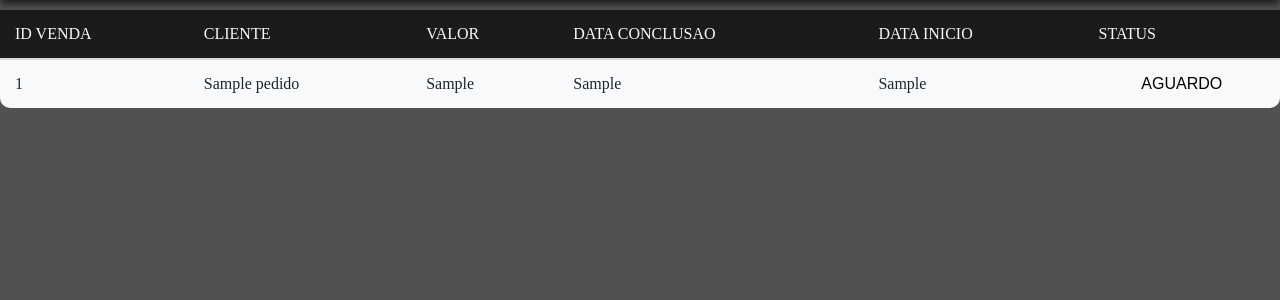
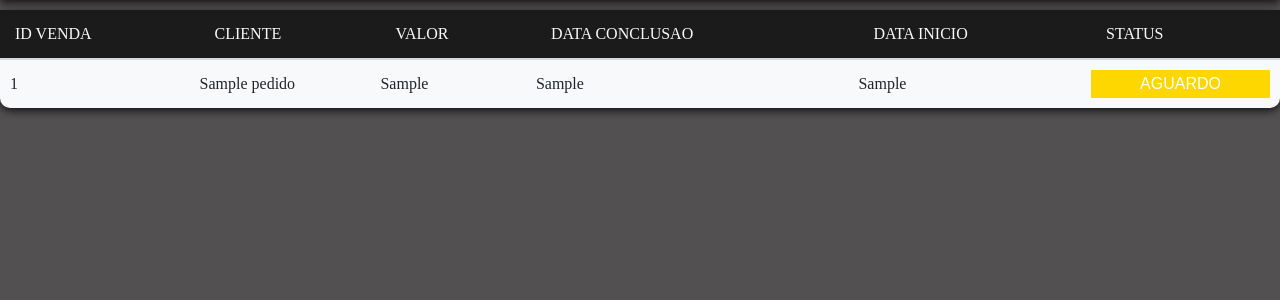
Before and after one commit to MaueDev/PortifolioMaueOrder, a PHP site: template views/historicovenda.views.php in a window 1280 px wide. Shown: the part 70-370 px from the top of the page. Run offline with PHP 8.4, Linux system fonts and the light colour scheme; the template is opened without the code that fills it: most values are stand-ins (such as "Sample title", 1, 10 or a date in 2020); some libraries are stand-ins or nearby versions.

Commit message:
Refatorando codigo | Refatorando e apagando codigos nao utilizado

```diff
--- /dev/null
+++ b/css/Global.css
@@ -0,0 +1,69 @@
+body
+{
+  margin: 0;
+  color: #212529;
+  background-color: #0c0809b4;
+  display: block;
+}
+
+thead
+{
+    background-color: #1c1b1b;
+    border-radius: 10px;
+    border: none;
+}
+
+table,thead,tbody
+{
+    width: 100%;
+    border-collapse:collapse;
+}
+
+th
+{
+    color: #F8F9FA;
+    font-weight: normal;
+    background-color: #1c1b1b;
+    border-bottom: solid 2px #d8d8d8;
+    position: sticky;
+    top: 0;
+
+}
+
+td,th
+{
+    text-align: left;
+    padding: 15px;
+    box-sizing: border-box;
+}
+
+input
+{
+    height: 30px;
+    border-radius: 5px;
+    border: none;
+    box-shadow: rgba(0, 0, 0, 0.16) 0px 1px 4px;
+    width: 100%;
+}
+
+.Error
+{
+    padding: 5px;
+    color: #F8F9FA;
+    background-color: crimson;
+
+    text-align: center;
+    font-family: 'Roboto', sans-serif;
+    font-weight: 1000;
+}
+
+.SUCESS
+{
+    padding: 5px;
+    color: #F8F9FA;
+    background-color: #008000;
+
+    text-align: center;
+    font-family: 'Roboto', sans-serif;
+    font-weight: 1000;
+}
--- a/css/button.css
+++ b/css/button.css
@@ -40,24 +40,6 @@
     color: #F8F9FA;
 }
 
-.btnIconWhite
-{
-    color: #F8F9FA;
-    background:transparent;
-    border: none;
-    font-size: 30px;
-
-    display: flex;
-    justify-content: center;
-    align-items: center;
-    cursor: pointer;
-}
-
-.BtnLeft
-{
-    margin-left: auto;
-    padding-right: 5px;
-}
 
 .w-2
 {
--- a/css/historico.css
+++ b/css/historico.css
@@ -1 +1,54 @@
-@import url("./produtos.css");
+@import url("./header.css");
+@import url("./Global.css");
+@import url("./button.css");
+
+.HistoricoContent
+{
+    margin-top: 80px;
+    display: flex;
+    flex-wrap: wrap;
+    background-color: #F8F9FA;
+    border-radius: 10px;
+    box-shadow: rgba(0, 0, 0, 0.761) 0px 3px 8px;
+}
+
+.FinalizadoPedido
+{
+    background: green;
+    color: white !important;
+    padding: 5px;
+}
+
+.AguardoPedido
+{
+    background: #FED700;
+    color: white !important;
+    padding: 5px;
+}
+
+.TrHistorico td
+{
+    padding: 0;
+
+}
+
+.TrHistorico td:first-child
+{
+    padding-left: 10px;
+
+}
+
+.TrHistorico td:last-child
+{
+    padding-right: 10px;
+
+}
+.TrHistorico:last-child td
+{
+    padding-bottom: 10px;
+}
+
+.TrHistorico:first-child td
+{
+    padding-top: 10px;
+}
--- a/css/produtos.css
+++ b/css/produtos.css
@@ -1,20 +1,19 @@
 @import url("./header.css");
 @import url("./button.css");
 @import url("./modal.css");
-body
-{
-  margin: 0;
-  color: #212529;
-  background-color: #0c0809b4;
-  display: block;
-}
-.ItemProdutoContent,.ItemClienteContent
+@import url("./Global.css");
+
+.ItemProdutoContent
 {
     margin-top: 80px;
-    border-radius: 15px;
+    display: flex;
+    flex-wrap: wrap;
+    background-color: #F8F9FA;
+    border-radius: 10px;
+    box-shadow: rgba(0, 0, 0, 0.761) 0px 3px 8px;
 }
 
-.ItemProduto, .ItemCliente
+.ItemProduto
 {
   height: auto;
   margin: 10px;
@@ -26,63 +25,6 @@ body
   display: flex;
   justify-content: center;
   align-items: center;
-}
-
-.ItemCliente table, .ItemProduto table
-{
-    margin: 10px;
-    font-size: 16px;
-    border-collapse: collapse;
-    font-family: "Open Sans", sans-serif;
-}
-
-thead
-{
-    background-color: #1c1b1b;
-    border-radius: 10px;
-    border: none;
-}
-
-table,thead,tbody
-{
-    width: 100%;
-    border-collapse:collapse;
-}
-
-th
-{
-    color: #F8F9FA;
-    font-weight: normal;
-    background-color: #1c1b1b;
-    border-bottom: solid 2px #d8d8d8;
-    position: sticky;
-    top: 0;
-
-}
-
-td,th
-{
-    text-align: left;
-    padding: 15px;
-    box-sizing: border-box;
-}
-
-.PesquisaProdutoContent, .PesquisaClienteContent
-{
-    display: flex;
-    justify-content: center;
-    align-items: center;
-    width: 100%;
-    height: 100%;
-}
-
-input
-{
-    height: 30px;
-    border-radius: 5px;
-    border: none;
-    box-shadow: rgba(0, 0, 0, 0.16) 0px 1px 4px;
-    width: 100%;
 }
 
 #FormCadastroProduto
@@ -102,12 +44,6 @@ input
 .itemForm:nth-child(2)
 {
     width: 80px;
-}
-
-
-#TrTitles th:first-child
-{
-    width: 50px;
 }
 
 
@@ -223,25 +159,3 @@ input
     margin-bottom: 5px;
     margin: 3px;
 }
-
-.Error
-{
-    padding: 5px;
-    color: #F8F9FA;
-    background-color: crimson;
-
-    text-align: center;
-    font-family: 'Roboto', sans-serif;
-    font-weight: 1000;
-}
-
-.SUCESS
-{
-    padding: 5px;
-    color: #F8F9FA;
-    background-color: #008000;
-
-    text-align: center;
-    font-family: 'Roboto', sans-serif;
-    font-weight: 1000;
-}
--- a/views/clientes.views.php
+++ b/views/clientes.views.php
@@ -4,13 +4,12 @@
     <meta charset="UTF-8">
     <meta http-equiv="X-UA-Compatible" content="IE=edge">
     <meta name="viewport" content="width=device-width, initial-scale=1.0">
-    <link rel="stylesheet" href="./css/historico.css">
+    <link rel="stylesheet" href="./css/clientes.css">
     <title>Clientes</title>
 </head>
 <body>
 <?php require_once("componentes/header.php"); ?>
 <main class="ItemClienteContent">
-    <div class="ItemCliente">
     <table id="lista ">
         <thead>
             <tr>
@@ -45,8 +44,7 @@
             <?php } ?>
         </tbody>
     </table>
-    </div>
+</main>
 <script src="./js/script.js"></script>
-</main>
 </body>
 </html>
--- a/views/historicovenda.views.php
+++ b/views/historicovenda.views.php
@@ -9,7 +9,7 @@
 </head>
 <body>
 <?php require_once("componentes/header.php"); ?>
-    <div class="CreateContent">
+    <div class="HistoricoContent">
         <table>
             <thead>
                 <tr>
@@ -25,7 +25,7 @@
                 <?php
                 foreach ($Pedido as $chave)
                 {?>
-                    <tr>
+                    <tr class="TrHistorico">
                         <td><?php echo $chave['id']?></td>
                         <td><?php echo $chave['Nome']?></td>
                         <td><?php echo $chave['VrPedido']?></td>
@@ -33,11 +33,11 @@
                         <td><?php echo $chave['DataInicioPedido']?></td>
                         <?php if($chave['Status'] == 1)
                         {
-                            echo "<td class=''><a href=''> FINALIZADO</a></td>";
+                            echo "<td class=''><a class=\"FinalizadoPedido\" href=''> FINALIZADO</a></td>";
                         }
                         else
                         {
-                            echo "<td class=''><a href='".URL_BASE."/newpedido/".$chave['id']."'> AGUARDO</a> </td>";
+                            echo "<td class=''><a class=\"AguardoPedido\" href='".URL_BASE."/newpedido/".$chave['id']."'> AGUARDO</a> </td>";
                         }
                         ?>
                     </tr>
--- a/views/produtos..views.php
+++ b/views/produtos..views.php
@@ -10,7 +10,6 @@
 <body>
 <?php require_once("componentes/header.php"); ?>
 <main class="ItemProdutoContent">
-    <div class="ItemProduto">
         <table id="lista ">
             <thead>
                 <tr>
@@ -31,7 +30,7 @@
             </thead>
             <tbody id="BodyAllTd">
                 <?php while($e = $allProdutos->fetch(PDO::FETCH_ASSOC)){ ?>
-                <tr class='ClientesTr' id="<?php echo $e['id']; ?>" >
+                <tr class='ProdutosTr' id="<?php echo $e['id']; ?>" >
                     <td><?php echo $e['id']; ?></td>
                     <td><?php echo $e['Nome']; ?></td>
                     <td><?php echo $e['vr_produto']; ?></td>
@@ -39,7 +38,6 @@
                 <?php } ?>
             </tbody>
         </table>
-    </div>
 </main>
 <script src="./js/script.js"></script>
 </body>
```
Also changed, not shown: css/clientes.css (+57 -1 lines). Lines whose indentation alone changed are shown as unchanged.
